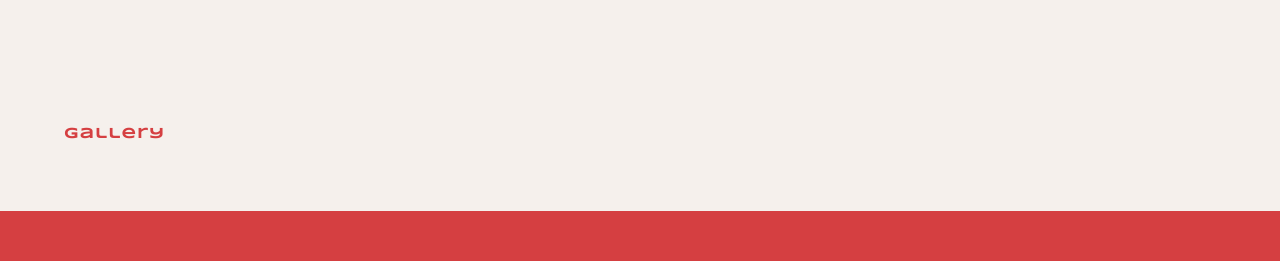
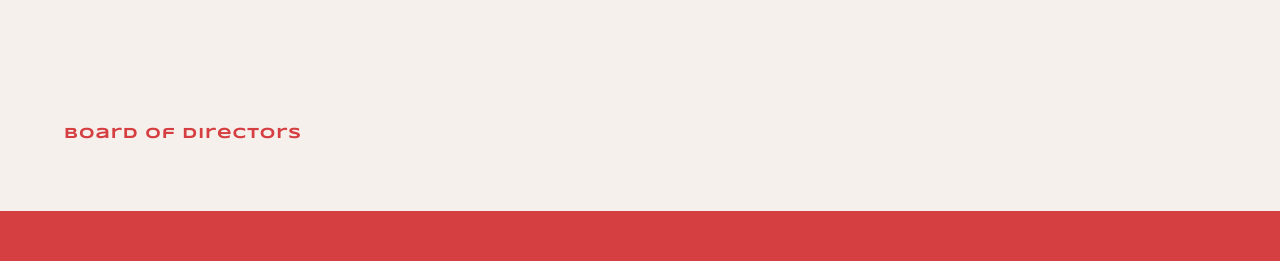
Before and after one commit to TellyXu/ameweb2, a React (Create React App) app: page / in a window 1280 px wide. Shown: the part 2718-2979 px from the top of the page. Built offline with nearby package versions, Linux system fonts and the light colour scheme; a web font is replaced by a local one.

Commit message:
Update Gallery.js

```diff
--- a/src/components/Gallery.js
+++ b/src/components/Gallery.js
@@ -29,7 +29,7 @@ const images = [
 const Gallery = () => {
   return (
     <section className="gallery">
-      <SectionTitle title="Gallery" needMargin={true} />
+      <SectionTitle title="Board of Directors" needMargin={true} />
       <div className="gallery-wrapper">
         {images.map((image) => (
           <GalleryItem key={image.id} {...image} />
```
